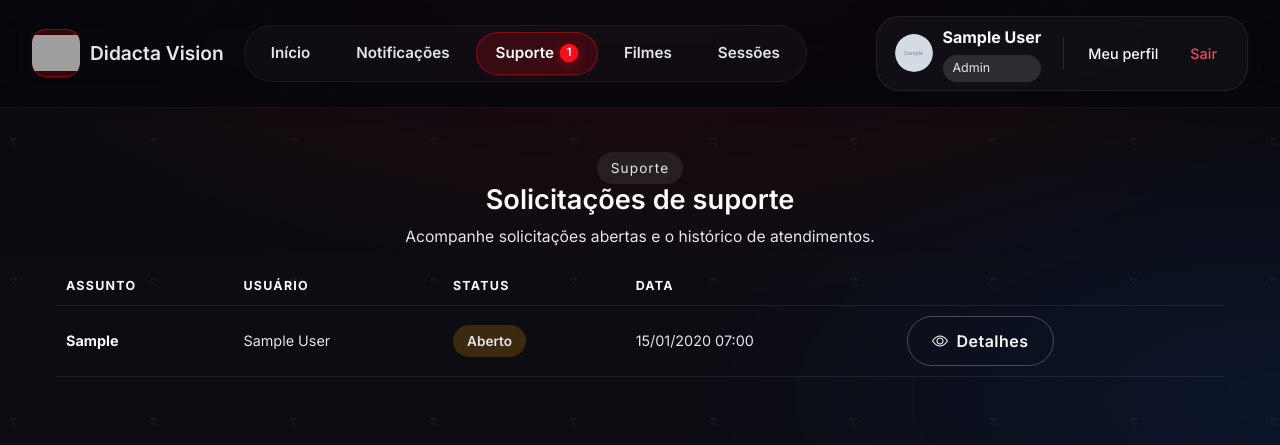
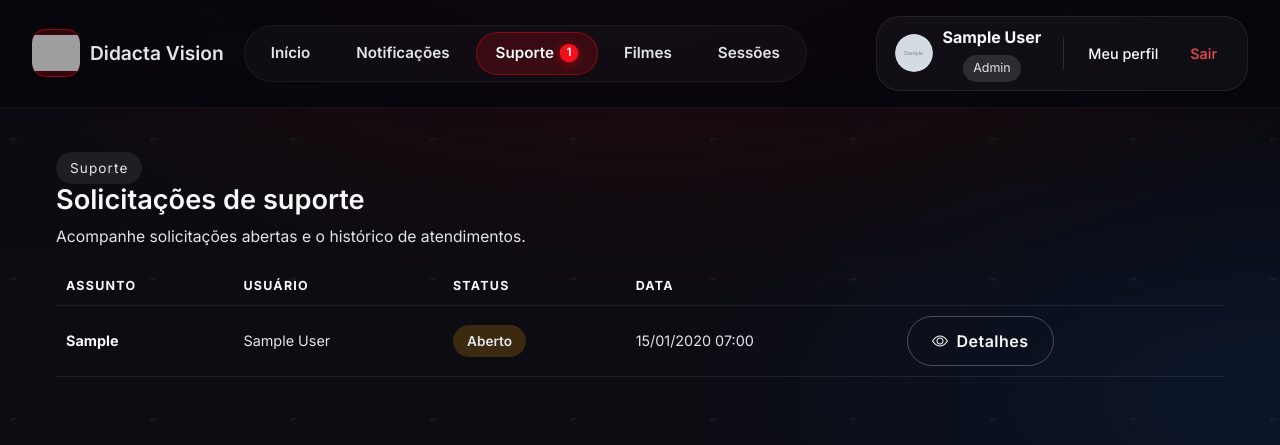
Before and after one commit to rafael-santosdev/Didacta-Vision, a Django app: page /support/tickets/ in a window 1280 px wide. Shown: the top 445 px of the page. Run offline with Django 5.2, Linux system fonts and the light colour scheme; a user stored in the database is signed in; tables that the repository leaves empty hold one stand-in row (values such as "Sample post"); grey boxes marked "Sample" are stand-in pictures; data that the repository does not hold is empty; grey boxes are pictures that could not be loaded.

Commit message:
Correções

```diff
--- a/didacta/templates/didacta/base.html
+++ b/didacta/templates/didacta/base.html
@@ -68,7 +68,7 @@
                             <i class="bi bi-person"></i>
                             {% endif %}
                         </div>
-                        <div class="dv-user-info">
+                        <div class="dv-user-info" style="align-items: center; text-align: center;">
                             <strong>{{ user.nome_completo }}</strong>
                             {% if user.is_admin_or_professor %}
                             <div class="dv-tag" style="margin-top:4px;">Admin</div>
--- a/didacta/templates/didacta/suporte/lista_tickets_suporte.html
+++ b/didacta/templates/didacta/suporte/lista_tickets_suporte.html
@@ -5,7 +5,7 @@
 {% block content %}
 <section class="dv-section">
     <div class="dv-section__header dv-section__header--centered">
-        <div>
+        <div style="width: 100%; text-align: left;">
             <span class="dv-badge">Suporte</span>
             <h1 class="dv-section__title">Solicitações de suporte</h1>
             <p class="dv-section__subtitle">Acompanhe solicitações abertas e o histórico de atendimentos.</p>
--- a/static/css/style.css
+++ b/static/css/style.css
@@ -366,7 +366,9 @@ main, section, header, footer {
 .dv-user-info {
     display: flex;
     flex-direction: column;
+    align-items: center;
     gap: 2px;
+    text-align: center;
 }
 
 .dv-user-menu-inline {
```
Also changed, not shown: .github/ISSUE_TEMPLATE/bug.yml, .github/ISSUE_TEMPLATE/funcionalidade.yml, .github/ISSUE_TEMPLATE/task.yml.
